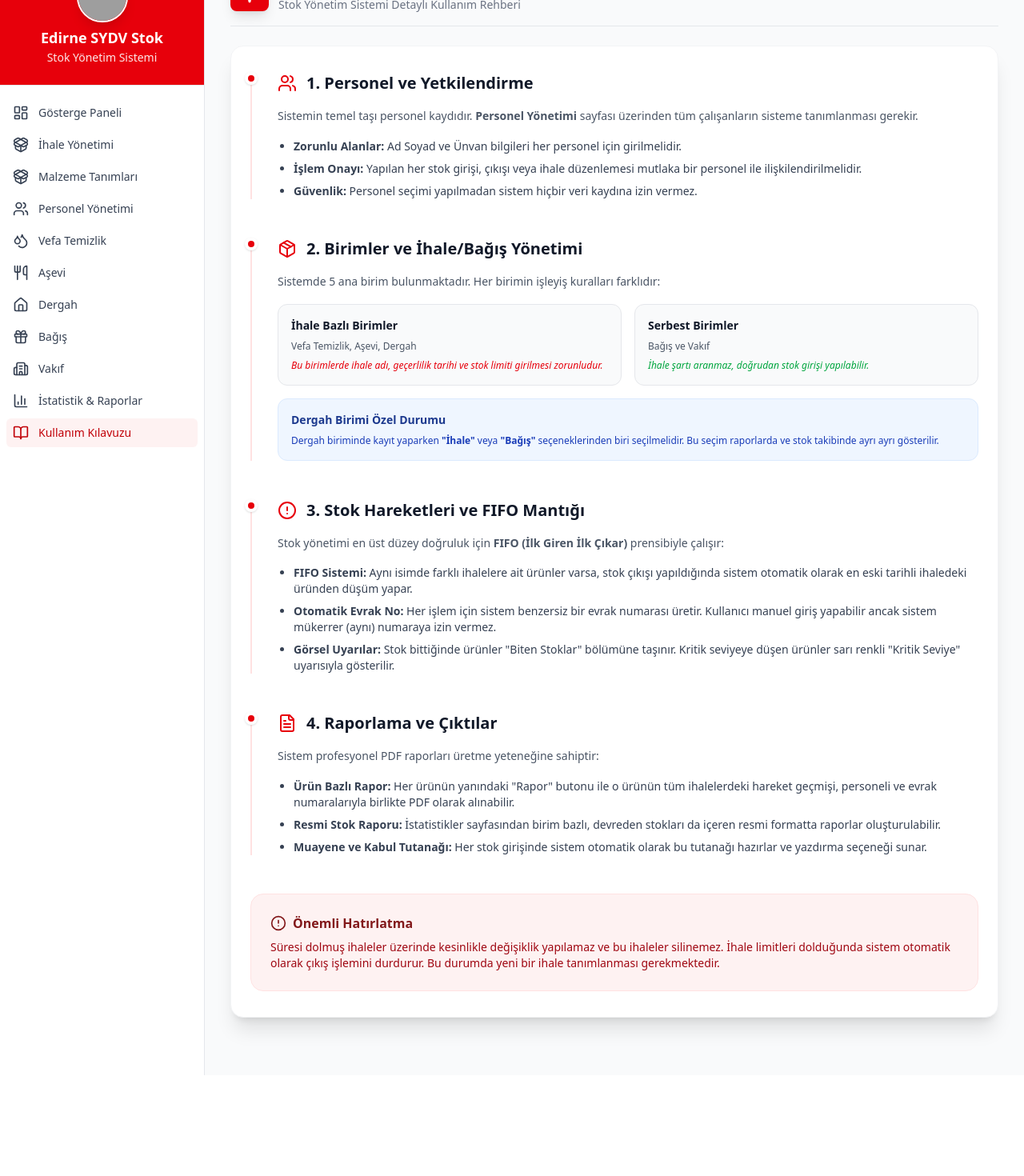
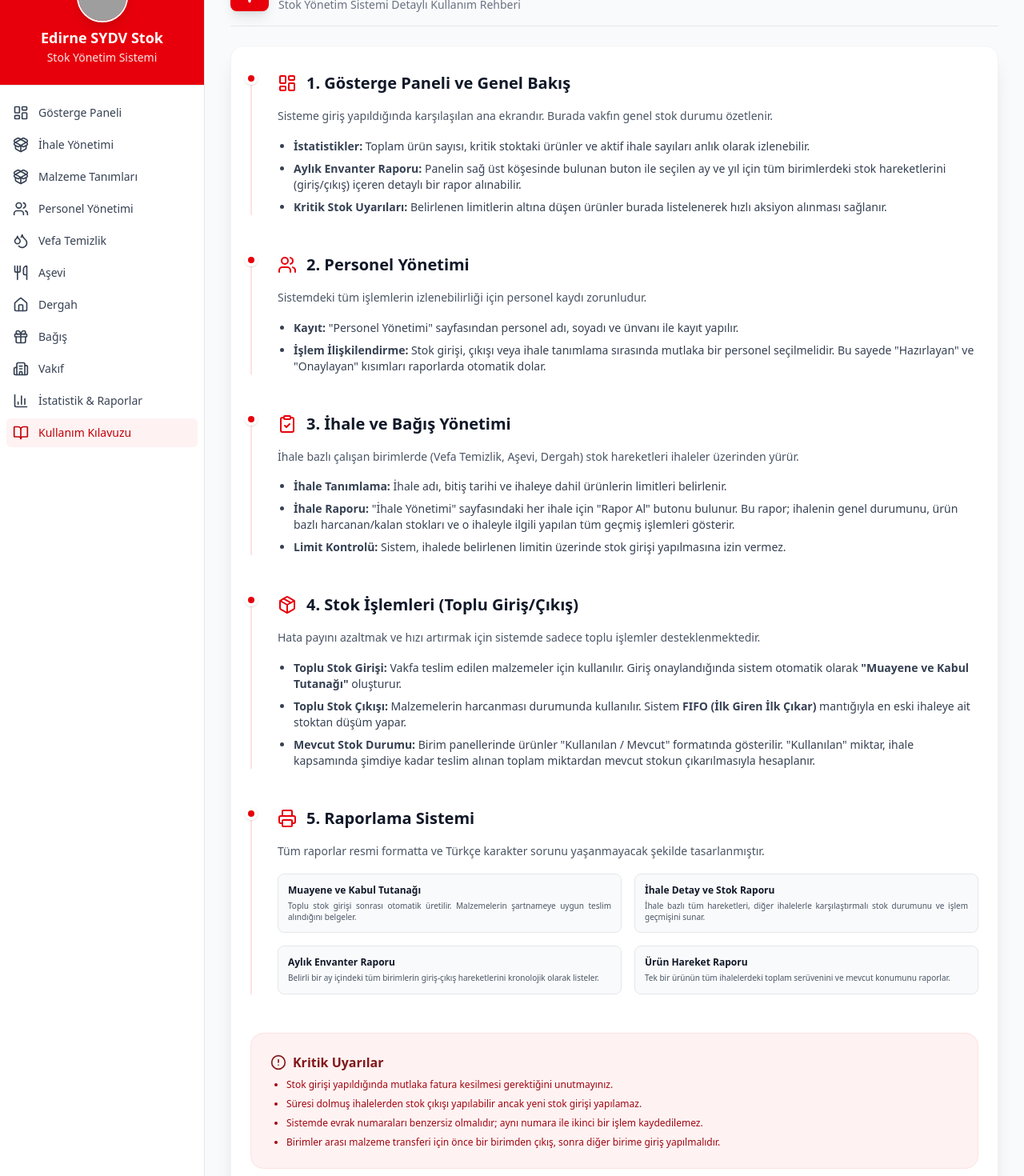
Before and after one commit to gokhanSucsuz/Edirne-sydv-stok-yonetim-sistemi, a React (Vite) app: page /guide in a window 1280 px wide. Shown: the part 60-1530 px from the top of the page at 80% size. Before the commit the page ends 1404 px from the top, so only its background shows below. Built offline with nearby package versions, Linux system fonts and the light colour scheme; grey boxes are pictures that could not be loaded.

Commit message:
feat(guide): Add dashboard and reporting to guide
Updates the guide page to include new sections for the dashboard and reporting features. This enhances user onboarding by providing instructions on navigating the system's overview and generating essential reports.

```diff
--- a/src/pages/Guide.tsx
+++ b/src/pages/Guide.tsx
@@ -1,5 +1,5 @@
 import React from 'react';
-import { BookOpen, Users, Package, FileText, AlertCircle } from 'lucide-react';
+import { BookOpen, Users, Package, FileText, AlertCircle, LayoutDashboard, ClipboardCheck, History, Printer } from 'lucide-react';
 
 export default function Guide() {
   return (
@@ -17,93 +17,114 @@ export default function Guide() {
       <div className="bg-white shadow-xl overflow-hidden sm:rounded-2xl border border-gray-100">
         <div className="px-6 py-8 space-y-12">
 
-          {/* Section 1 */}
+          {/* Section 1: Dashboard */}
+          <section className="relative pl-8 border-l-2 border-red-100">
+            <div className="absolute -left-[9px] top-0 w-4 h-4 rounded-full bg-red-600 border-4 border-white shadow-sm"></div>
+            <h2 className="text-xl font-bold text-gray-900 flex items-center mb-4">
+              <LayoutDashboard className="w-6 h-6 mr-3 text-red-600" />
+              1. Gösterge Paneli ve Genel Bakış
+            </h2>
+            <div className="text-gray-600 space-y-4 text-sm">
+              <p className="leading-relaxed">Sisteme giriş yapıldığında karşılaşılan ana ekrandır. Burada vakfın genel stok durumu özetlenir.</p>
+              <ul className="list-disc pl-5 space-y-2 text-gray-700">
+                <li><strong>İstatistikler:</strong> Toplam ürün sayısı, kritik stoktaki ürünler ve aktif ihale sayıları anlık olarak izlenebilir.</li>
+                <li><strong>Aylık Envanter Raporu:</strong> Panelin sağ üst köşesinde bulunan buton ile seçilen ay ve yıl için tüm birimlerdeki stok hareketlerini (giriş/çıkış) içeren detaylı bir rapor alınabilir.</li>
+                <li><strong>Kritik Stok Uyarıları:</strong> Belirlenen limitlerin altına düşen ürünler burada listelenerek hızlı aksiyon alınması sağlanır.</li>
+              </ul>
+            </div>
+          </section>
+
+          {/* Section 2: Personnel */}
           <section className="relative pl-8 border-l-2 border-red-100">
             <div className="absolute -left-[9px] top-0 w-4 h-4 rounded-full bg-red-600 border-4 border-white shadow-sm"></div>
             <h2 className="text-xl font-bold text-gray-900 flex items-center mb-4">
               <Users className="w-6 h-6 mr-3 text-red-600" />
-              1. Personel ve Yetkilendirme
+              2. Personel Yönetimi
             </h2>
             <div className="text-gray-600 space-y-4 text-sm">
-              <p className="leading-relaxed">Sistemin temel taşı personel kaydıdır. <strong>Personel Yönetimi</strong> sayfası üzerinden tüm çalışanların sisteme tanımlanması gerekir.</p>
+              <p className="leading-relaxed">Sistemdeki tüm işlemlerin izlenebilirliği için personel kaydı zorunludur.</p>
               <ul className="list-disc pl-5 space-y-2 text-gray-700">
-                <li><strong>Zorunlu Alanlar:</strong> Ad Soyad ve Ünvan bilgileri her personel için girilmelidir.</li>
-                <li><strong>İşlem Onayı:</strong> Yapılan her stok girişi, çıkışı veya ihale düzenlemesi mutlaka bir personel ile ilişkilendirilmelidir.</li>
-                <li><strong>Güvenlik:</strong> Personel seçimi yapılmadan sistem hiçbir veri kaydına izin vermez.</li>
+                <li><strong>Kayıt:</strong> "Personel Yönetimi" sayfasından personel adı, soyadı ve ünvanı ile kayıt yapılır.</li>
+                <li><strong>İşlem İlişkilendirme:</strong> Stok girişi, çıkışı veya ihale tanımlama sırasında mutlaka bir personel seçilmelidir. Bu sayede "Hazırlayan" ve "Onaylayan" kısımları raporlarda otomatik dolar.</li>
               </ul>
             </div>
           </section>
 
-          {/* Section 2 */}
+          {/* Section 3: Tender Management */}
+          <section className="relative pl-8 border-l-2 border-red-100">
+            <div className="absolute -left-[9px] top-0 w-4 h-4 rounded-full bg-red-600 border-4 border-white shadow-sm"></div>
+            <h2 className="text-xl font-bold text-gray-900 flex items-center mb-4">
+              <ClipboardCheck className="w-6 h-6 mr-3 text-red-600" />
+              3. İhale ve Bağış Yönetimi
+            </h2>
+            <div className="text-gray-600 space-y-4 text-sm">
+              <p className="leading-relaxed">İhale bazlı çalışan birimlerde (Vefa Temizlik, Aşevi, Dergah) stok hareketleri ihaleler üzerinden yürür.</p>
+              <ul className="list-disc pl-5 space-y-2 text-gray-700">
+                <li><strong>İhale Tanımlama:</strong> İhale adı, bitiş tarihi ve ihaleye dahil ürünlerin limitleri belirlenir.</li>
+                <li><strong>İhale Raporu:</strong> "İhale Yönetimi" sayfasındaki her ihale için "Rapor Al" butonu bulunur. Bu rapor; ihalenin genel durumunu, ürün bazlı harcanan/kalan stokları ve o ihaleyle ilgili yapılan tüm geçmiş işlemleri gösterir.</li>
+                <li><strong>Limit Kontrolü:</strong> Sistem, ihalede belirlenen limitin üzerinde stok girişi yapılmasına izin vermez.</li>
+              </ul>
+            </div>
+          </section>
+
+          {/* Section 4: Stock Operations */}
           <section className="relative pl-8 border-l-2 border-red-100">
             <div className="absolute -left-[9px] top-0 w-4 h-4 rounded-full bg-red-600 border-4 border-white shadow-sm"></div>
             <h2 className="text-xl font-bold text-gray-900 flex items-center mb-4">
               <Package className="w-6 h-6 mr-3 text-red-600" />
-              2. Birimler ve İhale/Bağış Yönetimi
+              4. Stok İşlemleri (Toplu Giriş/Çıkış)
             </h2>
             <div className="text-gray-600 space-y-4 text-sm">
-              <p className="leading-relaxed">Sistemde 5 ana birim bulunmaktadır. Her birimin işleyiş kuralları farklıdır:</p>
-              <div className="grid grid-cols-1 md:grid-cols-2 gap-4 mt-4">
-                <div className="bg-gray-50 p-4 rounded-xl border border-gray-200">
-                  <h4 className="font-bold text-gray-900 mb-2">İhale Bazlı Birimler</h4>
-                  <p className="text-xs text-gray-600">Vefa Temizlik, Aşevi, Dergah</p>
-                  <p className="mt-2 text-xs italic text-red-600">Bu birimlerde ihale adı, geçerlilik tarihi ve stok limiti girilmesi zorunludur.</p>
-                </div>
-                <div className="bg-gray-50 p-4 rounded-xl border border-gray-200">
-                  <h4 className="font-bold text-gray-900 mb-2">Serbest Birimler</h4>
-                  <p className="text-xs text-gray-600">Bağış ve Vakıf</p>
-                  <p className="mt-2 text-xs italic text-green-600">İhale şartı aranmaz, doğrudan stok girişi yapılabilir.</p>
-                </div>
-              </div>
-              <div className="bg-blue-50 p-4 rounded-xl border border-blue-100 mt-4">
-                <h4 className="font-bold text-blue-900 mb-2">Dergah Birimi Özel Durumu</h4>
-                <p className="text-xs text-blue-800">Dergah biriminde kayıt yaparken <strong>"İhale"</strong> veya <strong>"Bağış"</strong> seçeneklerinden biri seçilmelidir. Bu seçim raporlarda ve stok takibinde ayrı ayrı gösterilir.</p>
-              </div>
-            </div>
-          </section>
-
-          {/* Section 3 */}
-          <section className="relative pl-8 border-l-2 border-red-100">
-            <div className="absolute -left-[9px] top-0 w-4 h-4 rounded-full bg-red-600 border-4 border-white shadow-sm"></div>
-            <h2 className="text-xl font-bold text-gray-900 flex items-center mb-4">
-              <AlertCircle className="w-6 h-6 mr-3 text-red-600" />
-              3. Stok Hareketleri ve FIFO Mantığı
-            </h2>
-            <div className="text-gray-600 space-y-4 text-sm">
-              <p className="leading-relaxed">Stok yönetimi en üst düzey doğruluk için <strong>FIFO (İlk Giren İlk Çıkar)</strong> prensibiyle çalışır:</p>
+              <p className="leading-relaxed">Hata payını azaltmak ve hızı artırmak için sistemde sadece toplu işlemler desteklenmektedir.</p>
               <ul className="list-disc pl-5 space-y-2 text-gray-700">
-                <li><strong>FIFO Sistemi:</strong> Aynı isimde farklı ihalelere ait ürünler varsa, stok çıkışı yapıldığında sistem otomatik olarak en eski tarihli ihaledeki üründen düşüm yapar.</li>
-                <li><strong>Otomatik Evrak No:</strong> Her işlem için sistem benzersiz bir evrak numarası üretir. Kullanıcı manuel giriş yapabilir ancak sistem mükerrer (aynı) numaraya izin vermez.</li>
-                <li><strong>Görsel Uyarılar:</strong> Stok bittiğinde ürünler "Biten Stoklar" bölümüne taşınır. Kritik seviyeye düşen ürünler sarı renkli "Kritik Seviye" uyarısıyla gösterilir.</li>
+                <li><strong>Toplu Stok Girişi:</strong> Vakfa teslim edilen malzemeler için kullanılır. Giriş onaylandığında sistem otomatik olarak <strong>"Muayene ve Kabul Tutanağı"</strong> oluşturur.</li>
+                <li><strong>Toplu Stok Çıkışı:</strong> Malzemelerin harcanması durumunda kullanılır. Sistem <strong>FIFO (İlk Giren İlk Çıkar)</strong> mantığıyla en eski ihaleye ait stoktan düşüm yapar.</li>
+                <li><strong>Mevcut Stok Durumu:</strong> Birim panellerinde ürünler "Kullanılan / Mevcut" formatında gösterilir. "Kullanılan" miktar, ihale kapsamında şimdiye kadar teslim alınan toplam miktardan mevcut stokun çıkarılmasıyla hesaplanır.</li>
               </ul>
             </div>
           </section>
 
-          {/* Section 4 */}
+          {/* Section 5: Reporting */}
           <section className="relative pl-8 border-l-2 border-red-100">
             <div className="absolute -left-[9px] top-0 w-4 h-4 rounded-full bg-red-600 border-4 border-white shadow-sm"></div>
             <h2 className="text-xl font-bold text-gray-900 flex items-center mb-4">
-              <FileText className="w-6 h-6 mr-3 text-red-600" />
-              4. Raporlama ve Çıktılar
+              <Printer className="w-6 h-6 mr-3 text-red-600" />
+              5. Raporlama Sistemi
             </h2>
             <div className="text-gray-600 space-y-4 text-sm">
-              <p className="leading-relaxed">Sistem profesyonel PDF raporları üretme yeteneğine sahiptir:</p>
-              <ul className="list-disc pl-5 space-y-2 text-gray-700">
-                <li><strong>Ürün Bazlı Rapor:</strong> Her ürünün yanındaki "Rapor" butonu ile o ürünün tüm ihalelerdeki hareket geçmişi, personeli ve evrak numaralarıyla birlikte PDF olarak alınabilir.</li>
-                <li><strong>Resmi Stok Raporu:</strong> İstatistikler sayfasından birim bazlı, devreden stokları da içeren resmi formatta raporlar oluşturulabilir.</li>
-                <li><strong>Muayene ve Kabul Tutanağı:</strong> Her stok girişinde sistem otomatik olarak bu tutanağı hazırlar ve yazdırma seçeneği sunar.</li>
-              </ul>
+              <p className="leading-relaxed">Tüm raporlar resmi formatta ve Türkçe karakter sorunu yaşanmayacak şekilde tasarlanmıştır.</p>
+              <div className="grid grid-cols-1 md:grid-cols-2 gap-4">
+                <div className="border border-gray-200 p-3 rounded-lg bg-gray-50">
+                  <h4 className="font-bold text-gray-900 text-xs mb-1">Muayene ve Kabul Tutanağı</h4>
+                  <p className="text-[10px] text-gray-600 text-justify">Toplu stok girişi sonrası otomatik üretilir. Malzemelerin şartnameye uygun teslim alındığını belgeler.</p>
+                </div>
+                <div className="border border-gray-200 p-3 rounded-lg bg-gray-50">
+                  <h4 className="font-bold text-gray-900 text-xs mb-1">İhale Detay ve Stok Raporu</h4>
+                  <p className="text-[10px] text-gray-600 text-justify">İhale bazlı tüm hareketleri, diğer ihalelerle karşılaştırmalı stok durumunu ve işlem geçmişini sunar.</p>
+                </div>
+                <div className="border border-gray-200 p-3 rounded-lg bg-gray-50">
+                  <h4 className="font-bold text-gray-900 text-xs mb-1">Aylık Envanter Raporu</h4>
+                  <p className="text-[10px] text-gray-600 text-justify">Belirli bir ay içindeki tüm birimlerin giriş-çıkış hareketlerini kronolojik olarak listeler.</p>
+                </div>
+                <div className="border border-gray-200 p-3 rounded-lg bg-gray-50">
+                  <h4 className="font-bold text-gray-900 text-xs mb-1">Ürün Hareket Raporu</h4>
+                  <p className="text-[10px] text-gray-600 text-justify">Tek bir ürünün tüm ihalelerdeki toplam serüvenini ve mevcut konumunu raporlar.</p>
+                </div>
+              </div>
             </div>
           </section>
 
           <div className="bg-red-50 p-6 rounded-2xl border border-red-100">
             <h3 className="text-red-900 font-bold mb-2 flex items-center">
               <AlertCircle className="w-5 h-5 mr-2" />
-              Önemli Hatırlatma
+              Kritik Uyarılar
             </h3>
-            <p className="text-red-800 text-sm">
-              Süresi dolmuş ihaleler üzerinde kesinlikle değişiklik yapılamaz ve bu ihaleler silinemez. İhale limitleri dolduğunda sistem otomatik olarak çıkış işlemini durdurur. Bu durumda yeni bir ihale tanımlanması gerekmektedir.
-            </p>
+            <ul className="text-red-800 text-xs space-y-2 list-disc pl-5">
+              <li>Stok girişi yapıldığında mutlaka fatura kesilmesi gerektiğini unutmayınız.</li>
+              <li>Süresi dolmuş ihalelerden stok çıkışı yapılabilir ancak yeni stok girişi yapılamaz.</li>
+              <li>Sistemde evrak numaraları benzersiz olmalıdır; aynı numara ile ikinci bir işlem kaydedilemez.</li>
+              <li>Birimler arası malzeme transferi için önce bir birimden çıkış, sonra diğer birime giriş yapılmalıdır.</li>
+            </ul>
           </div>
 
         </div>
```
